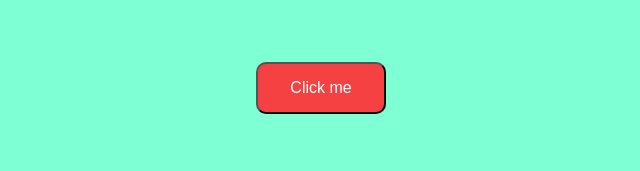
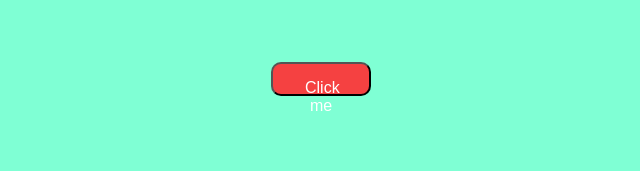
Before and after one commit to dikshitdhar/API, a plain HTML site: page index.html in a window 1280 px wide. Shown: the whole page, without its empty margins (319-959 px from the left). Drawn offline with Linux system fonts and the light colour scheme.

Commit message:
Update index.html

```diff
--- a/index.html
+++ b/index.html
@@ -10,6 +10,8 @@
         justify-content: center;
       }
       .call-button {
+        height: 30px;
+        width: 100px;
         display: inline-block;
         background-color: #f54141;
         color: white;
```
